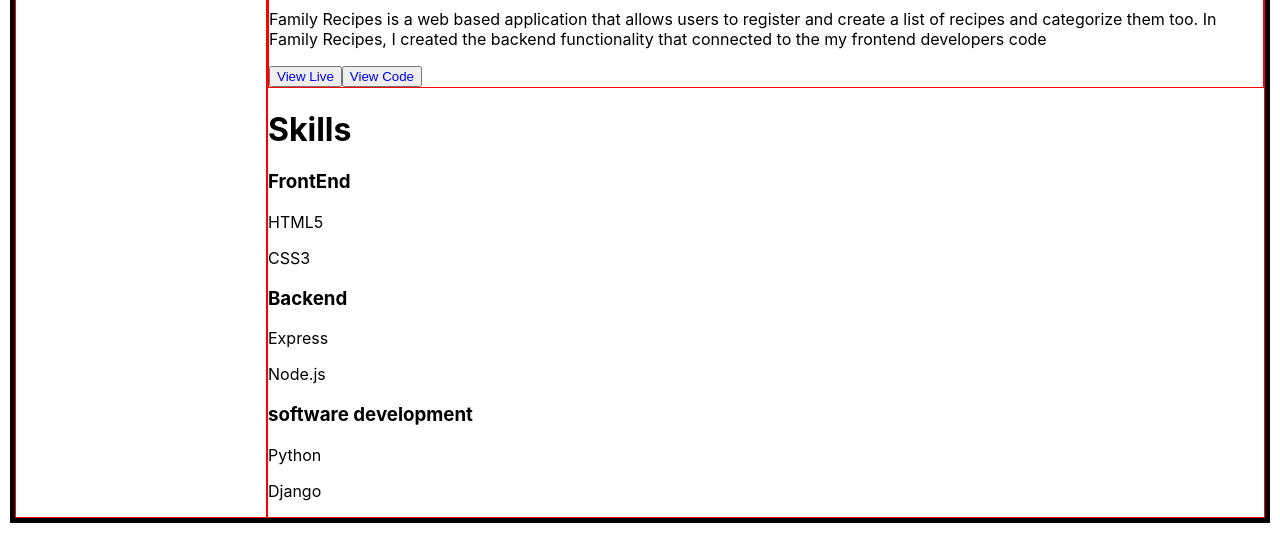
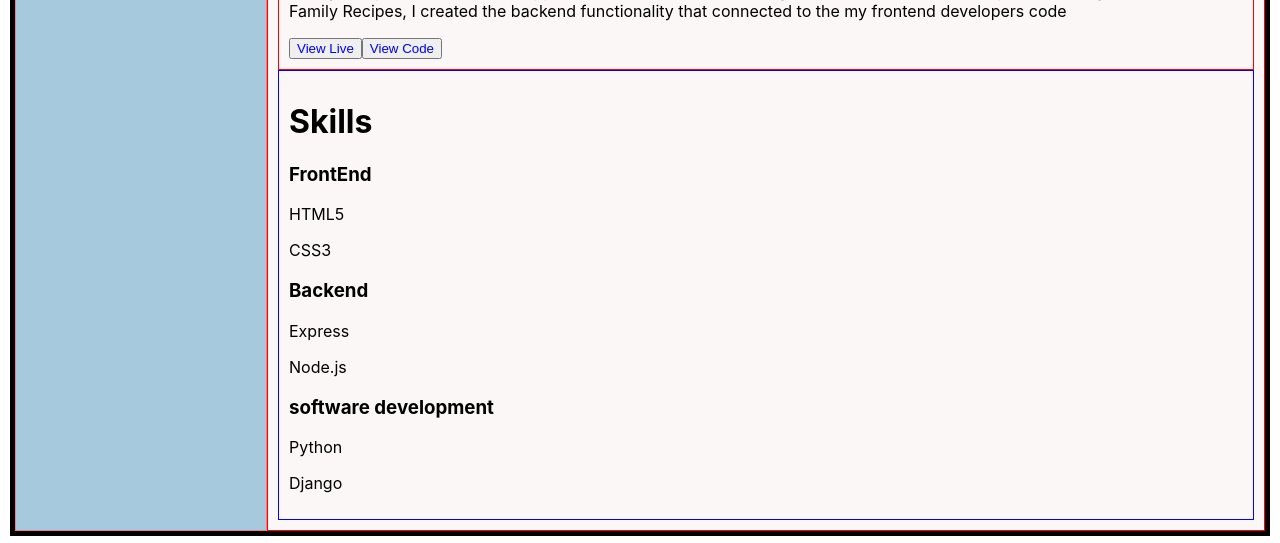
Before and after one commit to Chubbard022/ReactPortfolio, a React (Create React App) app in the folder portfolio/: page / in a window 1280 px wide. Shown: the part 2557-3100 px from the top of the page. Built offline with nearby package versions, Linux system fonts and the light colour scheme.

Commit message:
changes to styling

```diff
--- a/portfolio/src/App.css
+++ b/portfolio/src/App.css
@@ -2,17 +2,11 @@
   border:5px solid black;
   margin:10px;
   display:flex;
+  background-color: rgb(252, 247, 247);
 }
 .topbar{
   border:1px solid red;
-}
-.sidebar{
-  border:1px solid red;
-
-}
-.mainSection{
-  border:1px solid red;
-
+  padding:10px;
 }
 .background-img{
   width:60%;
@@ -35,7 +29,15 @@ text-decoration: none;
 }
 .sidebar{
  max-width:20%;
+ border:1px solid red;
+ background-color: rgb(84, 157, 199);
+ opacity: 50%;
 }
 .mainSection{
-
+  padding:10px;
+  border:1px solid red;
 }
+.skills{
+  border:1px solid blue;
+  padding: 10px;
+}
```
